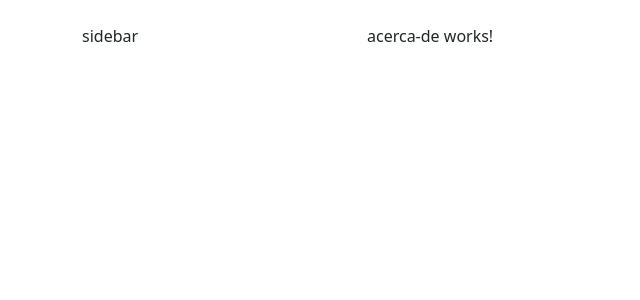
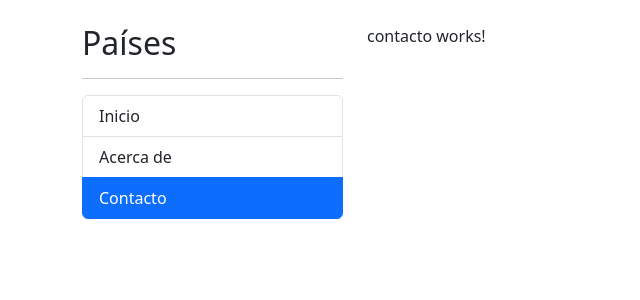
Before and after one commit to FranRDev/CursoAngularDeCeroAExpertoFernandoHerrera, an Angular app in the folder 04-paises-app/: page /contacto in a window 1280 px wide. Before the commit this address led to /inicio. Shown: the top 300 px of the page, without its empty margins (0-640 px from the left). Built offline with nearby package versions, Linux system fonts and the light colour scheme.

Commit message:
Clase 117. RouterLink y RouterLinkOptions

```diff
--- a/04-paises-app/src/app/app.component.html
+++ b/04-paises-app/src/app/app.component.html
@@ -1,12 +1,13 @@
 <div class="row mt-4">
 
   <div class="col-3">
-    sidebar
+    <barra-lateral></barra-lateral>
   </div>
 
   <div class="col">
     <!-- <pagina-inicio></pagina-inicio> -->
-    <pagina-acerca-de></pagina-acerca-de>
+    <!-- <pagina-acerca-de></pagina-acerca-de> -->
+    <pagina-contacto></pagina-contacto>
   </div>
 
 </div>
--- /dev/null
+++ b/04-paises-app/src/app/shared/components/barra-lateral/barra-lateral.component.html
@@ -0,0 +1,16 @@
+<h2>Países</h2>
+<hr>
+
+<ul class="list-group">
+  <li routerLink="" routerLinkActive="active" [routerLinkActiveOptions]="{ exact: true }" class="list-group-item">
+    Inicio
+  </li>
+
+  <li routerLink="acerca-de" routerLinkActive="active" class="list-group-item">
+    Acerca de
+  </li>
+
+  <li routerLink="contacto" routerLinkActive="active" class="list-group-item">
+    Contacto
+  </li>
+</ul>
--- /dev/null
+++ b/04-paises-app/src/app/shared/components/barra-lateral/barra-lateral.component.ts
@@ -0,0 +1,10 @@
+import { Component } from '@angular/core';
+
+@Component({
+  selector: 'barra-lateral',
+  templateUrl: './barra-lateral.component.html',
+  styles: ``
+})
+export class BarraLateralComponent {
+
+}
--- /dev/null
+++ b/04-paises-app/src/app/shared/pages/contacto/contacto.component.html
@@ -0,0 +1 @@
+<p>contacto works!</p>
```
Also changed, not shown: 04-paises-app/src/app/app-routing.module.ts (+9 -3 lines), 04-paises-app/src/app/shared/pages/contacto/contacto.component.ts (added, +9 -0 lines), 04-paises-app/src/app/shared/shared.module.ts (+10 -2 lines).
